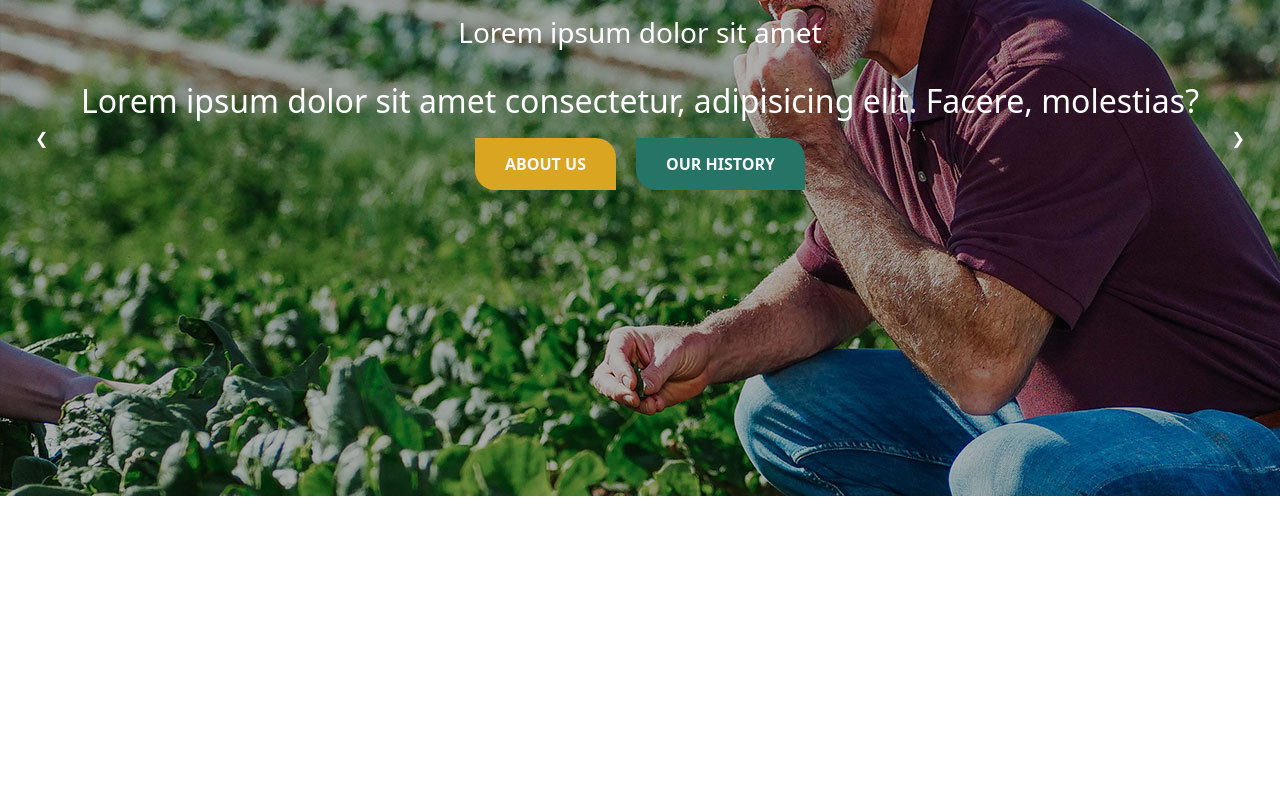
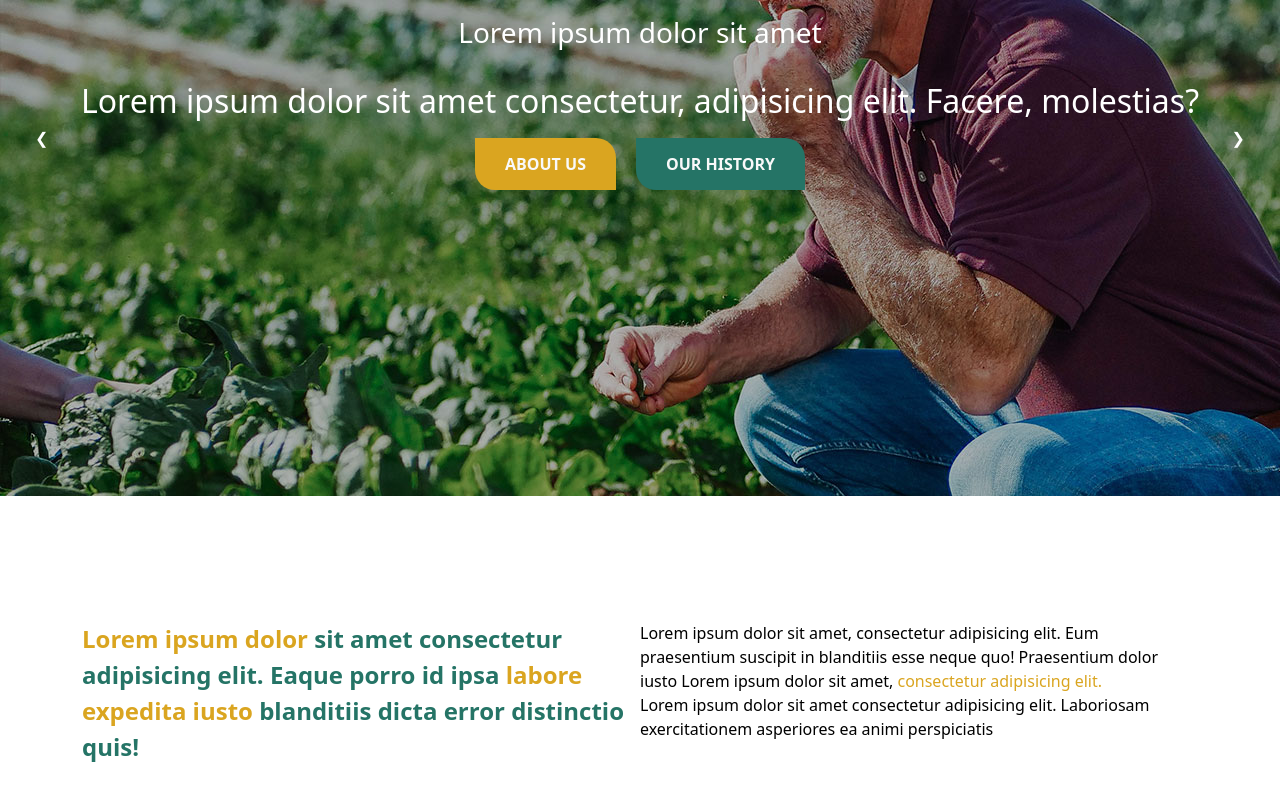
Before and after one commit to Ericdid/proj-html-vuejs, a Vue app: page / in a window 1280 px wide. Shown: the part 444-1244 px from the top of the page. Before the commit the page ends 940 px from the top, so only its background shows below. Built offline with nearby package versions, Linux system fonts and the light colour scheme.

Commit message:
add.txt-lines

```diff
--- a/src/components/appMain.vue
+++ b/src/components/appMain.vue
@@ -7,6 +7,7 @@ export default {
 </script>
 
 <template>
+  <!-- this is the jumbotron -->
   <div
     class="jumbotron d-flex justify-content-center align-items-center text-center"
   >
@@ -24,10 +25,32 @@ export default {
     <span class="arw-left">&#10094;</span>
     <span class="arw-right">&#10095;</span>
   </div>
+  <!-- this is the section with product info -->
+  <div
+    class="d-flex justify-content-center align-items-center text-center product-info"
+  >
+    <div class="container d-flex product-text">
+      <div class="large-txt">
+        <span class="gold-txt">Lorem ipsum dolor</span> sit amet consectetur
+        adipisicing elit. Eaque porro id ipsa
+        <span class="gold-txt">labore expedita iusto</span> blanditiis dicta
+        error distinctio quis!
+      </div>
+      <div class="small-txt">
+        Lorem ipsum dolor sit amet, consectetur adipisicing elit. Eum
+        praesentium suscipit in blanditiis esse neque quo! Praesentium dolor
+        iusto Lorem ipsum dolor sit amet,
+        <span class="gold-txt">consectetur adipisicing elit.</span>
+        <br />
+        Lorem ipsum dolor sit amet consectetur adipisicing elit. Laboriosam
+        exercitationem asperiores ea animi perspiciatis
+      </div>
+    </div>
+  </div>
 </template>
 
 <style lang="scss" scoped>
-// this is the jumbotron and elements inside of it
+// this is the style of the jumbotron and elements inside of it
 .jumbotron {
   background-image: url("../assets/img/H3-slider3.jpg");
   height: 800px;
@@ -57,7 +80,7 @@ export default {
     background-color: goldenrod;
   }
 }
-// those are the arrows for the carousel
+// those are the style of the arrows for the carousel
 .arw-left {
   position: absolute;
   cursor: pointer;
@@ -72,4 +95,28 @@ export default {
   right: 15px;
   top: 50%;
 }
+// this is the style of the product info
+.product-info {
+  height: 500px;
+  .product-text {
+    height: 50%;
+    color: rgb(37, 116, 102);
+    font-weight: 900;
+    font-size: x-large;
+    .large-txt {
+      width: 50%;
+      text-align: left;
+    }
+    .gold-txt {
+      color: goldenrod;
+    }
+    .small-txt {
+      width: 50%;
+      text-align: left;
+      color: black;
+      font-size: medium;
+      font-weight: 100;
+    }
+  }
+}
 </style>
```
